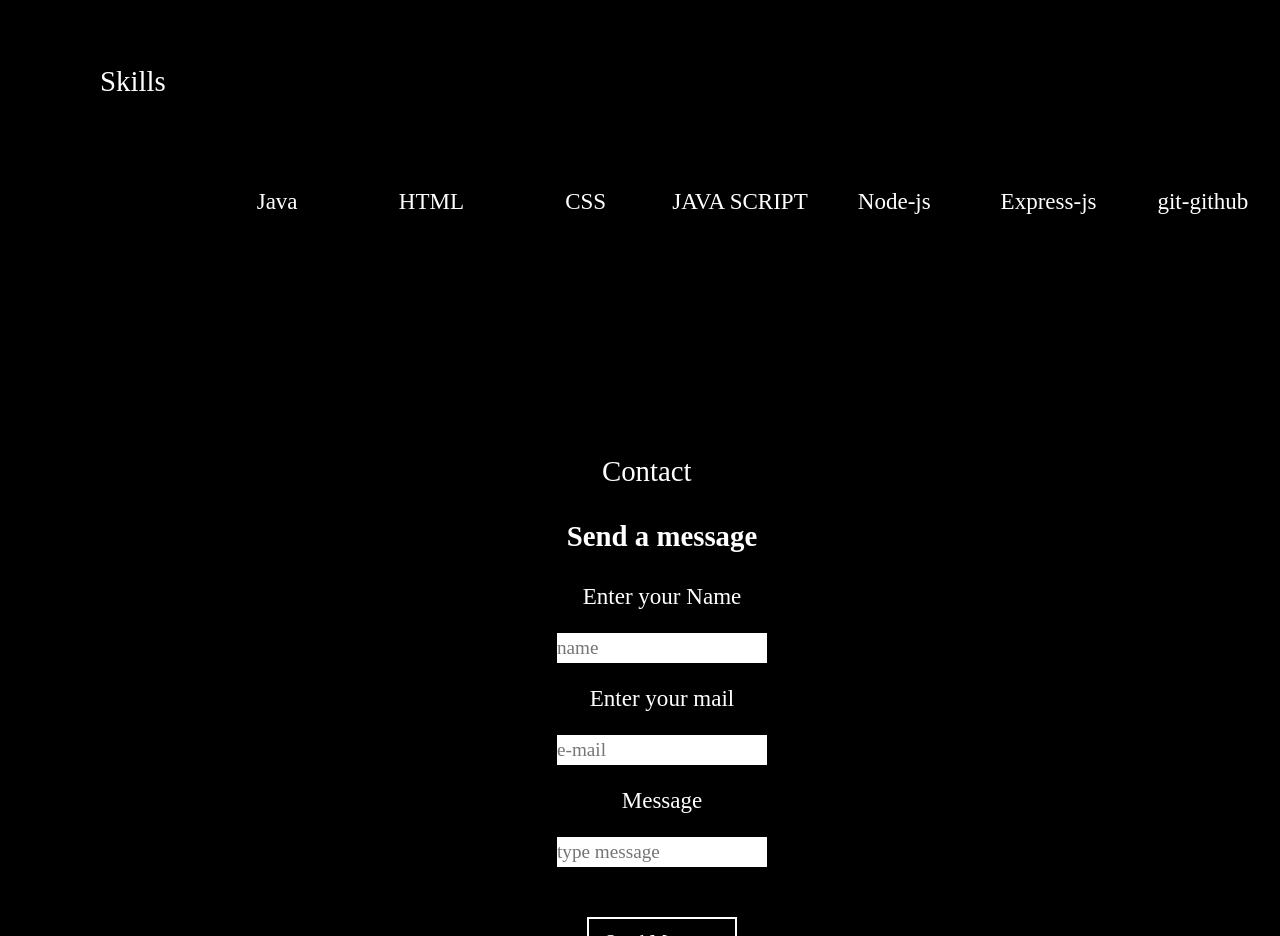
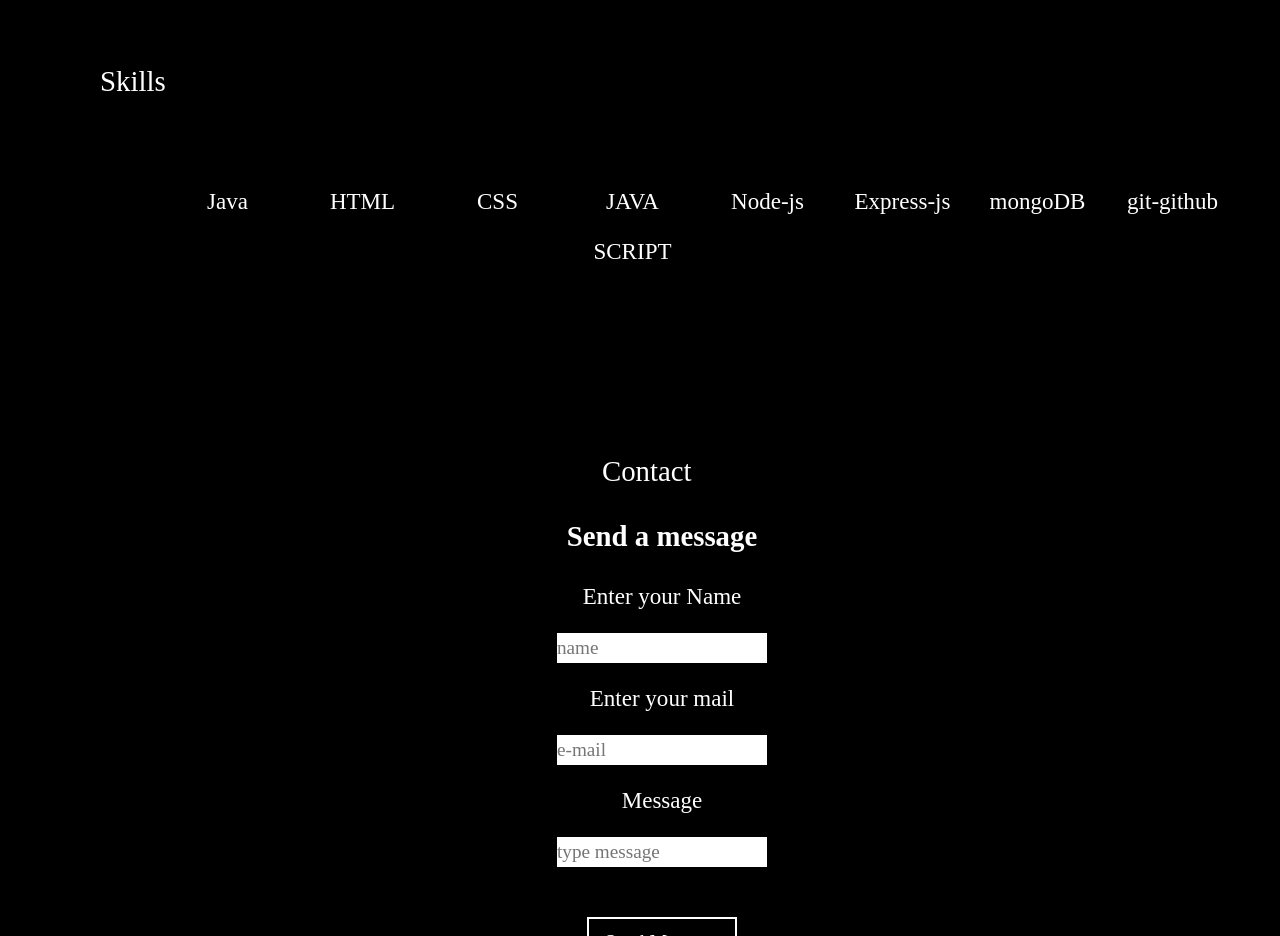
Before and after one commit to ridhimagehlot18-ship-it/Portfolio, a website: page index.html in a window 1280 px wide. Shown: the part 1360-2296 px from the top of the page. Drawn offline with Linux system fonts and the light colour scheme.

Commit message:
added mongoDB in skills

```diff
--- a/index.html
+++ b/index.html
@@ -74,6 +74,7 @@
              <div id="js" class="skill-badge">JAVA SCRIPT</div>
             <div id="nj" class="skill-badge">Node-js</div>
             <div id="ej" class="skill-badge">Express-js</div>
+            <div id="mongoDB" class="skill-badge">mongoDB</div>
             <div id="git" class="skill-badge">git-github</div>
         </div>
        </section>
--- a/style.css
+++ b/style.css
@@ -126,7 +126,7 @@ img{
     height: auto;
     width:100%;
     display: flex;
-    margin-left: 100px;
+    margin-left: 60px;
 }
 
 #j{
@@ -190,6 +190,16 @@ img{
 }
 
 #git{
+    height: 100px;
+    width: 200px;
+    /* background-color: rgba(255,255,0,0.5); */
+    text-align: center;
+    font-size: 1.2em;
+    font-weight: 500;
+    padding-top: 40px;
+}
+
+#mongoDB{
     height: 100px;
     width: 200px;
     /* background-color: rgba(255,255,0,0.5); */
```
